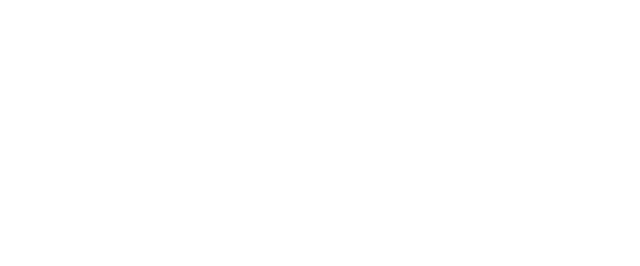
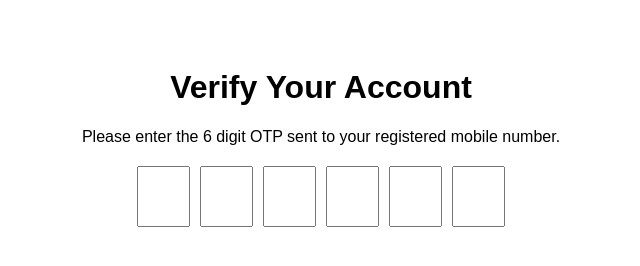
Before and after one commit to acciojob/OTP-vibhuti12narayan, a website: page main.html in a window 1280 px wide. Shown: the whole page, without its empty margins (319-959 px from the left). Drawn offline with Linux system fonts and the light colour scheme.

Commit message:
created a submission

```diff
--- a/main.html
+++ b/main.html
@@ -11,6 +11,22 @@
     <script type="text/javascript" src="./script.js">
 </script>
 
+	<h1 id="verification_heading">Verify Your Account</h1>
+<p id="verification_subtext">
+  Please enter the 6 digit OTP sent to your registered mobile number.
+</p>
+
+<div class="code-container">
+  <input type="text" maxlength="1" class="code" />
+  <input type="text" maxlength="1" class="code" />
+  <input type="text" maxlength="1" class="code" />
+  <input type="text" maxlength="1" class="code" />
+  <input type="text" maxlength="1" class="code" />
+  <input type="text" maxlength="1" class="code" />
+</div>
+
+<script src="./script.js"></script>
+
 </body>
 
 </html>
--- a/script.js
+++ b/script.js
@@ -1 +1,20 @@
 //your JS code here. If required.
+const inputs = document.querySelectorAll(".code");
+
+inputs[0].focus();
+
+inputs.forEach((input, index) => {
+  input.addEventListener("input", (e) => {
+    if (e.target.value && index < inputs.length - 1) {
+      inputs[index + 1].focus();
+    }
+  });
+
+  input.addEventListener("keydown", (e) => {
+    if (e.key === "Backspace") {
+      if (input.value === "" && index > 0) {
+        inputs[index - 1].focus();
+      }
+    }
+  });
+});
--- a/styles.css
+++ b/styles.css
@@ -1 +1,20 @@
 /*  your css code here. If applicable */
+body {
+  font-family: Arial, sans-serif;
+  text-align: center;
+  padding: 40px;
+}
+
+.code-container {
+  display: flex;
+  justify-content: center;
+  gap: 10px;
+  margin-top: 20px;
+}
+
+.code {
+  width: 45px;
+  height: 55px;
+  font-size: 24px;
+  text-align: center;
+}
```
